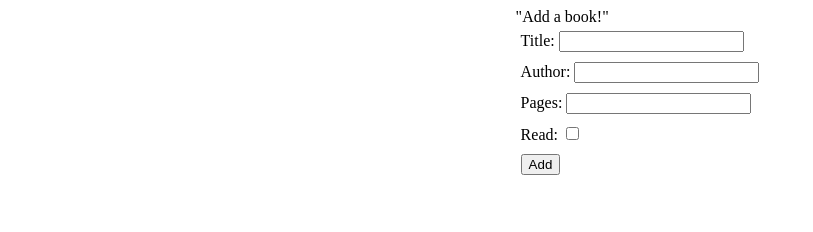
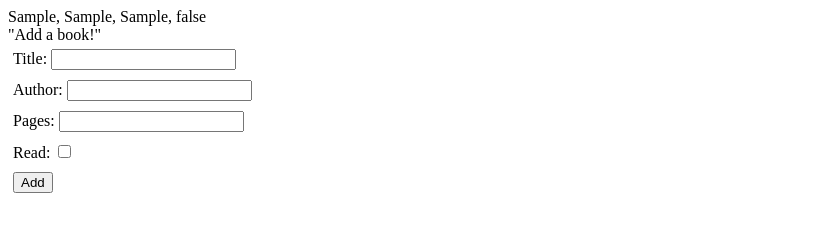
Before and after one commit to Sick-Carlito/MyLibrary, a website: page index.html in a window 1280 px wide. Both pictures are taken after typing "Sample", "Sample", "Sample" into the empty fields and a click on the button "Add". Shown: the whole page, without its empty margins (0-813 px from the left). Drawn offline with Linux system fonts and the light colour scheme.

Commit message:
Added basic render function to show library

```diff
--- a/index.html
+++ b/index.html
@@ -7,8 +7,11 @@
   <link rel="stylesheet" href="style.css">
 </head>
 <body>
-  <div id="formContainer">
-    <form id="inputForm">
+  <div id=library-container>
+
+  </div>
+  <div id="form-container">
+    <form id="input-form">
       <div>
         "Add a book!"
       </div>
--- a/script.js
+++ b/script.js
@@ -15,9 +15,20 @@ function addBookToLibrary(book) {
   myLibrary.push(book);
 }
 
-//function render(library) {
-  // body...
-//}
+function render(library) {
+  let divContainer = document.querySelector('#library-container');
+  divContainer.innerHTML = null;
+  library.forEach(element => {
+    let card = document.createElement("div");
+    card.innerHTML =`<div>
+              ${element.title},
+              ${element.author},
+              ${element.pages},
+              ${element.read}
+              </div>`
+  divContainer.appendChild(card);
+  });
+}
 
 const titleText = document.querySelector('#input-title');
 const authorText = document.querySelector('#input-author');
@@ -48,7 +59,7 @@ submitBook.addEventListener('click', () => {
 
   const newBook = new Book(title, author, pages, read);
   addBookToLibrary(newBook);
-  //render(myLibrary);
+  render(myLibrary);
   clearFields();
 });
 
```
